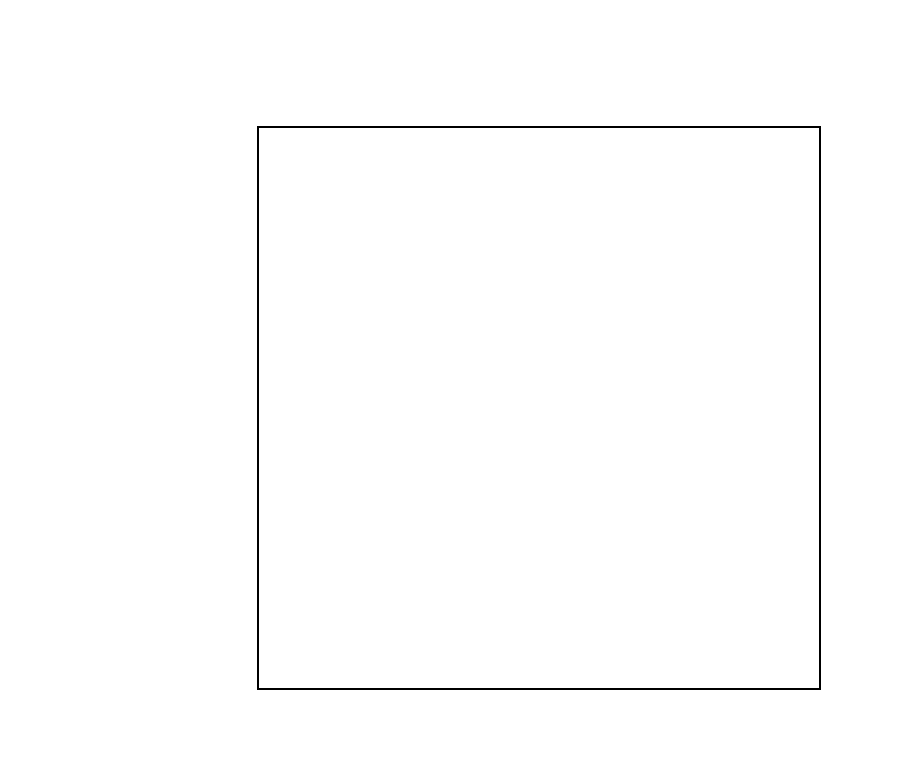
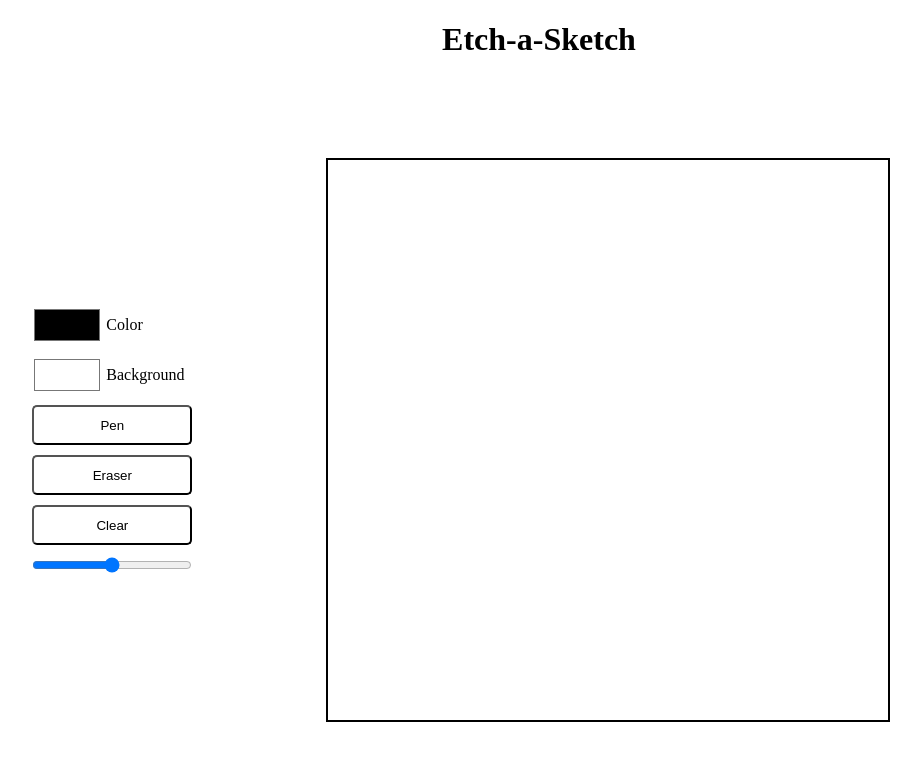
Before and after one commit to erennbs/odin-Etch-a-Sketch, a plain HTML site: page index.html in a window 1280 px wide. Shown: the whole page, without its empty margins (101-1022 px from the left). Drawn offline with Linux system fonts and the light colour scheme.

Commit message:
Customize Layout
* Add options section which consist button, color pickers and a slider
* Add h1 to top of the page

```diff
--- a/index.html
+++ b/index.html
@@ -9,6 +9,26 @@
     </head>
 
     <body>
-        <div class="squares"></div>
+		<h1>Etch-a-Sketch</h1>
+
+		<div class="main">
+			<div class="options">
+				<div class="color-picker">
+					<input type="color">
+					<span>Color</span>
+				</div>
+				<div class="color-picker">
+					<input type="color" value="#FFFFFF">
+					<span> Background</span>
+				</div>
+				<button id="pen-button">Pen</button>
+				<button id="eraser-button">Eraser</button>
+				<button id="clear-button">Clear</button>
+				<input type="range" min="16" max="64" id="slider">
+			</div>
+			<div class="grid-container">
+				<div class="squares"></div>
+			</div>
+		</div>
     </body>
 </html>
--- a/styles.css
+++ b/styles.css
@@ -1,8 +1,22 @@
 body {
     min-height: 100vh;
     display: flex;
+    flex-direction: column;
+    margin: 0;
+}
+
+h1 {
+    display: flex;
     justify-content: center;
     align-items: center;
+    margin-bottom: 100px;
+}
+
+button {
+    background-color: white;
+    width: 160px;
+    height: 40px;
+    border-radius: 5px;
 }
 
 .squares {
@@ -12,3 +26,47 @@ body {
     flex-wrap: wrap;
     border: solid 2px;
 }
+
+.main {
+    min-width: 100vh;
+    display: flex;
+}
+
+.options {
+    display: flex;
+    flex-direction: column;
+    gap: 10px;
+    justify-content: center;
+    align-items: center;
+    flex: 1;
+}
+
+.color-picker {
+    display: flex;
+    align-items: center;
+    width: 160px;
+    height: 40px;
+}
+
+.color-picker > input {
+    background-color: white;
+    border: none;
+    border-radius: 10px;
+    width: 70px;
+    height: 40px;
+    padding: 0;
+}
+
+.color-picker > span {
+    box-sizing: border-box;
+    width: 90px;
+    padding-left: 4px;
+}
+
+#slider {
+    width: 160px;
+}
+
+.grid-container {
+    flex: 2;
+}
```
